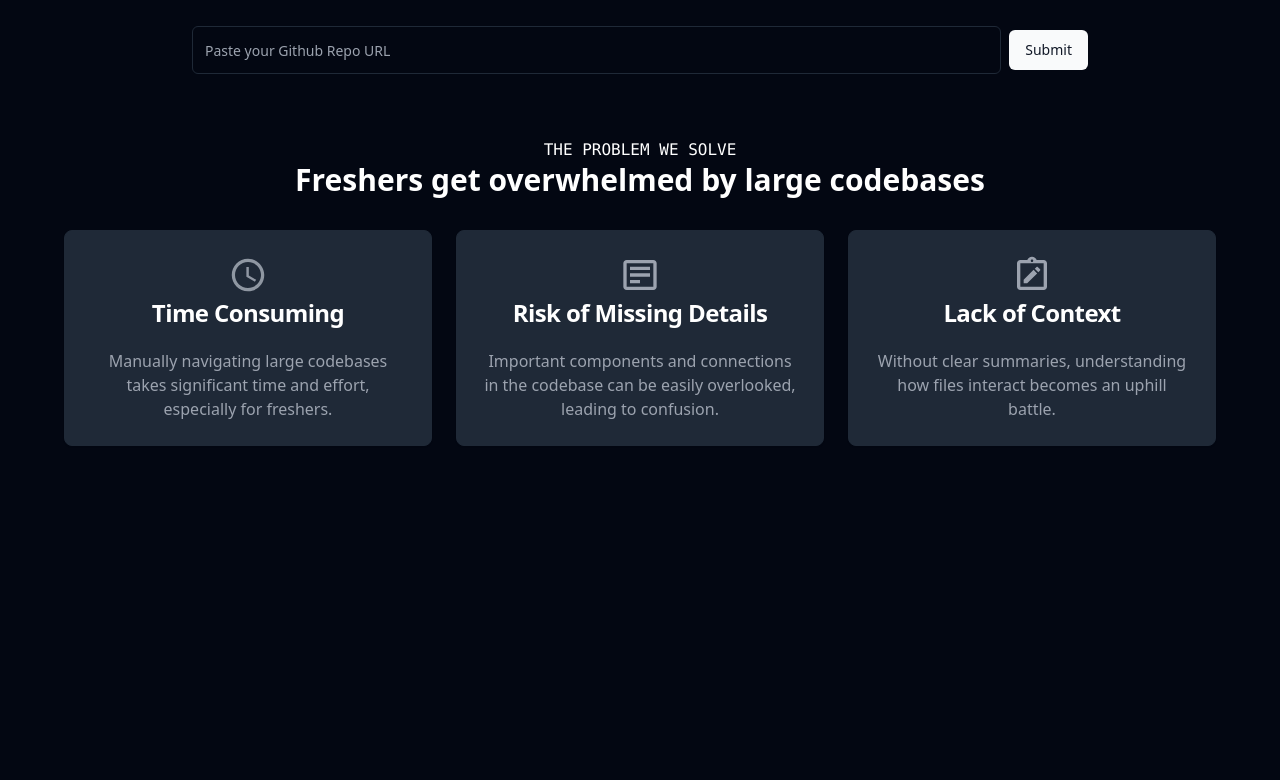
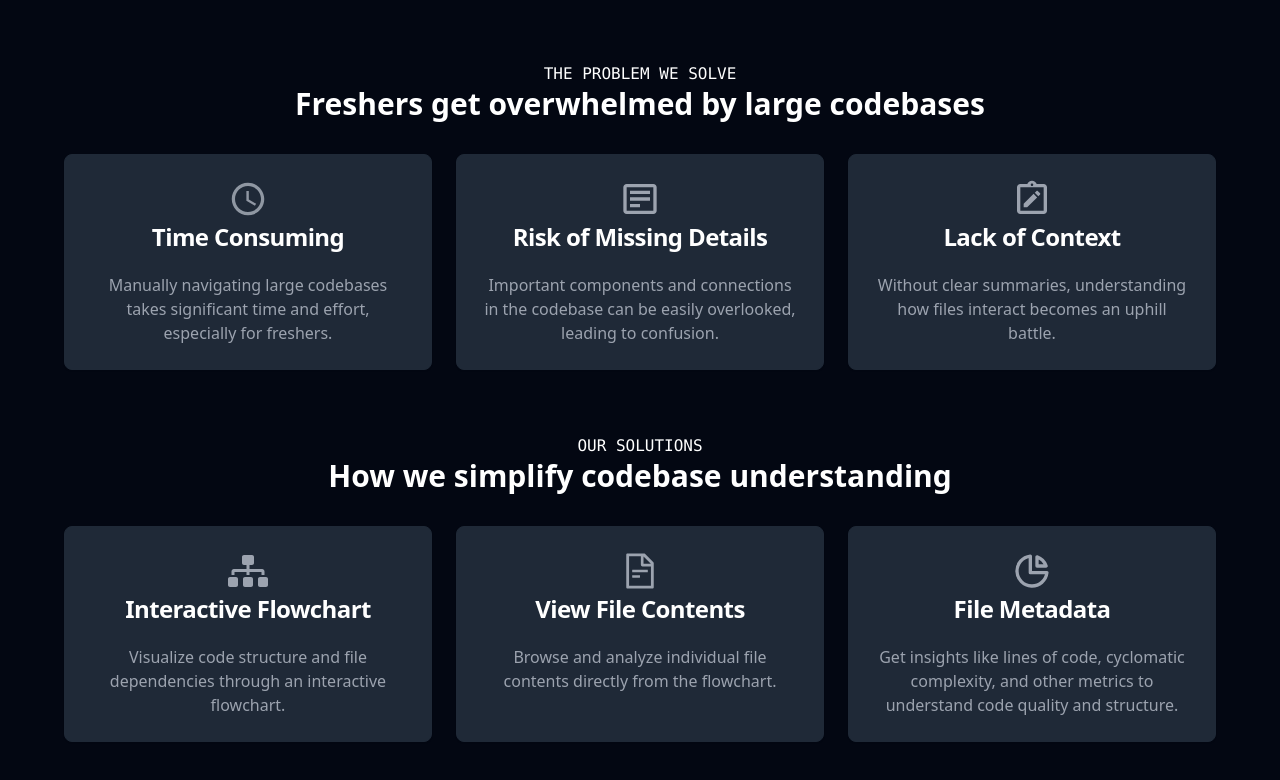
Before and after one commit to trustMeImDev/wbHackathon, a React (Vite) app in the folder frontend/: page /home in a window 1280 px wide. Shown: the part 294-1074 px from the top of the page. Before the commit the page ends 864 px from the top, so only its background shows below. Built offline with nearby package versions, Linux system fonts and the light colour scheme.

Commit message:
Update HomePage

```diff
--- a/frontend/src/pages/Home.jsx
+++ b/frontend/src/pages/Home.jsx
@@ -2,11 +2,12 @@ import { Button } from '../components/ui/button';
 import React from 'react';
 import { Input } from "@/components/ui/input";
 import { Card, CardContent, CardHeader, CardTitle } from "@/components/ui/card";
-import { Clock, Scissors, FileText } from "lucide-react";
-import logo from '../assets/logo.png';
 import { IoMdTime } from "react-icons/io";
 import { BiDetail } from "react-icons/bi";
 import { MdOutlineNoteAlt } from "react-icons/md";
+import { FaSitemap } from "react-icons/fa"; // Flowchart icon
+import { AiOutlineFileText } from "react-icons/ai"; // File content icon
+import { HiOutlineChartPie } from "react-icons/hi"; // Metadata icon
 
 export const Home = () => {
     return (
@@ -15,7 +16,7 @@ export const Home = () => {
                 {/* Hero Section */}
                 <div className="text-center">
                     <div className="text-5xl font-extrabold mb-10 font-mono">
-                       <h1>Overwhelmed by</h1>
+                        <h1>Overwhelmed by</h1>
                         <h1>large codebases?</h1>
                     </div>
                     <p className="text-lg text-gray-300 font-mono">
@@ -41,7 +42,7 @@ export const Home = () => {
                         {/* Card 1 */}
                         <Card className="bg-gray-800 text-white">
                             <CardHeader>
-                                <IoMdTime  className="h-10 w-10 mx-auto text-gray-400" />
+                                <IoMdTime className="h-10 w-10 mx-auto text-gray-400" />
                                 <CardTitle className="mt-4">Time Consuming</CardTitle>
                             </CardHeader>
                             <CardContent>
@@ -78,6 +79,56 @@ export const Home = () => {
                         </Card>
                     </div>
                 </div>
+
+                {/* Solutions Section */}
+                <div className="mt-16 w-full max-w-6xl text-center">
+                    <h2 className="text-md font-mono">OUR SOLUTIONS</h2>
+                    <h3 className="text-3xl font-semibold mb-8">
+                        How we simplify codebase understanding
+                    </h3>
+
+                    {/* Cards Row */}
+                    <div className="grid grid-cols-1 md:grid-cols-3 gap-6">
+                        {/* Solution 1 */}
+                        <Card className="bg-gray-800 text-white">
+                            <CardHeader>
+                                <FaSitemap className="h-10 w-10 mx-auto text-gray-400" />
+                                <CardTitle className="mt-4">Interactive Flowchart</CardTitle>
+                            </CardHeader>
+                            <CardContent>
+                                <p className="text-gray-400">
+                                    Visualize code structure and file dependencies through an interactive flowchart.
+                                </p>
+                            </CardContent>
+                        </Card>
+
+                        {/* Solution 2 */}
+                        <Card className="bg-gray-800 text-white">
+                            <CardHeader>
+                                <AiOutlineFileText className="h-10 w-10 mx-auto text-gray-400" />
+                                <CardTitle className="mt-4">View File Contents</CardTitle>
+                            </CardHeader>
+                            <CardContent>
+                                <p className="text-gray-400">
+                                    Browse and analyze individual file contents directly from the flowchart.
+                                </p>
+                            </CardContent>
+                        </Card>
+
+                        {/* Solution 3 */}
+                        <Card className="bg-gray-800 text-white">
+                            <CardHeader>
+                                <HiOutlineChartPie className="h-10 w-10 mx-auto text-gray-400" />
+                                <CardTitle className="mt-4">File Metadata</CardTitle>
+                            </CardHeader>
+                            <CardContent>
+                                <p className="text-gray-400">
+                                    Get insights like lines of code, cyclomatic complexity, and other metrics to understand code quality and structure.
+                                </p>
+                            </CardContent>
+                        </Card>
+                    </div>
+                </div>
             </div>
         </>
     );
```
